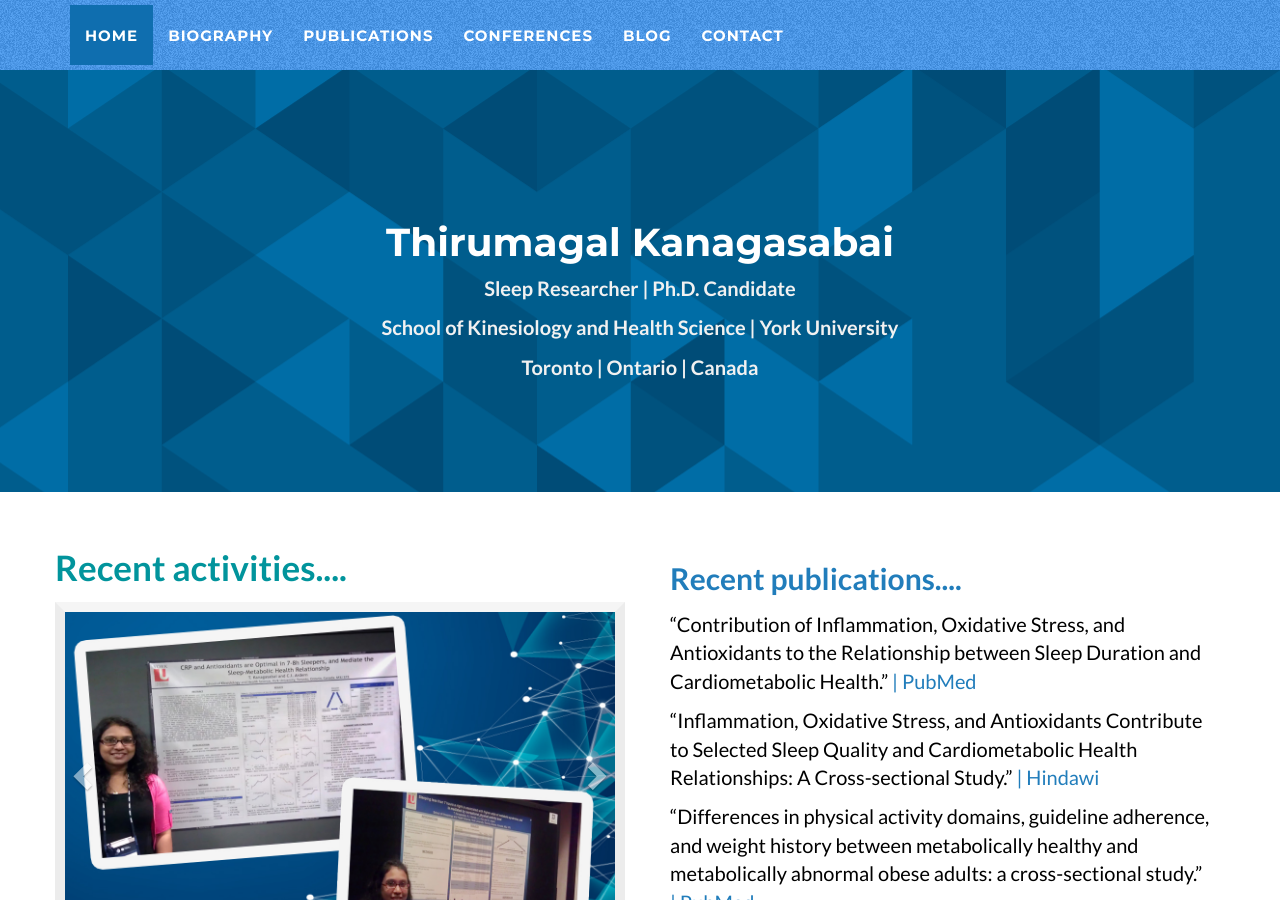
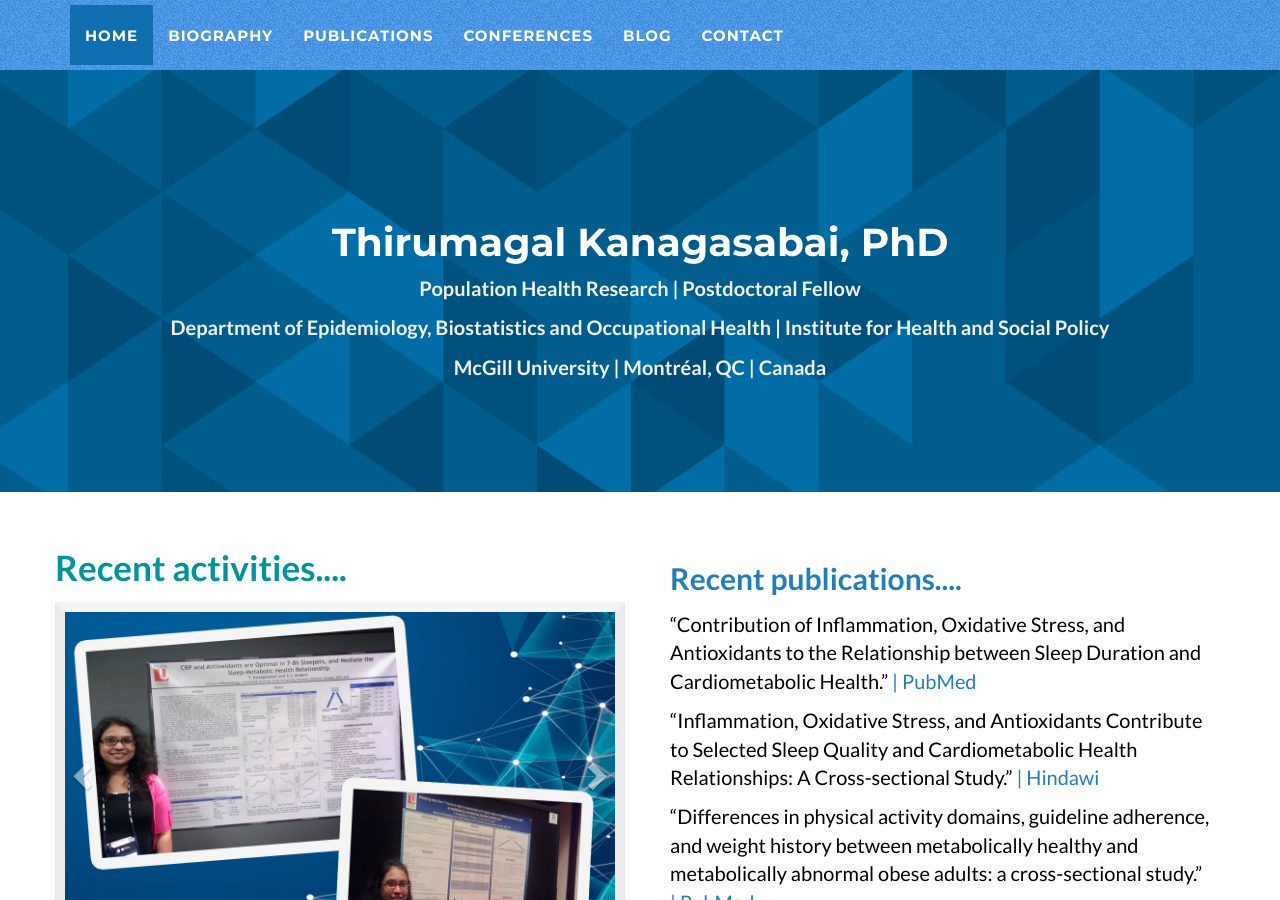
Before and after one commit to tkanagasabai/homepage, a Jekyll site: the page built from index.html, in a window 1280 px wide and 900 px high. Built offline with Jekyll 4.4.1, drawn with Linux system fonts in a browser that asks for light colours; nearby versions of some CDN libraries; the list of posts is cut into pages by our own code.

Commit message:
Update home.html

```diff
--- a/_layouts/home.html
+++ b/_layouts/home.html
@@ -14,10 +14,10 @@
         <div class="container" id="profile">
             <div class="row">
                 <div class="col-lg-12 text-center">
-                    <h1 style="color: #fff; text-transform: initial;">Thirumagal Kanagasabai</h1>
-					<p class="introduction">Sleep Researcher | Ph.D. Candidate</p>
-					<p class="introduction">School of Kinesiology and Health Science | York University</p>
-					<p class="introduction">Toronto | Ontario | Canada</p>
+                    <h1 style="color: #fff; text-transform: initial;">Thirumagal Kanagasabai, PhD</h1>
+					<p class="introduction">Population Health Research | Postdoctoral Fellow</p>
+					<p class="introduction">Department of Epidemiology, Biostatistics and Occupational Health | Institute for Health and Social Policy</p>
+					<p class="introduction">McGill University | Montréal, QC  | Canada</p>
                 </div>
             </div>
          </div>
```
